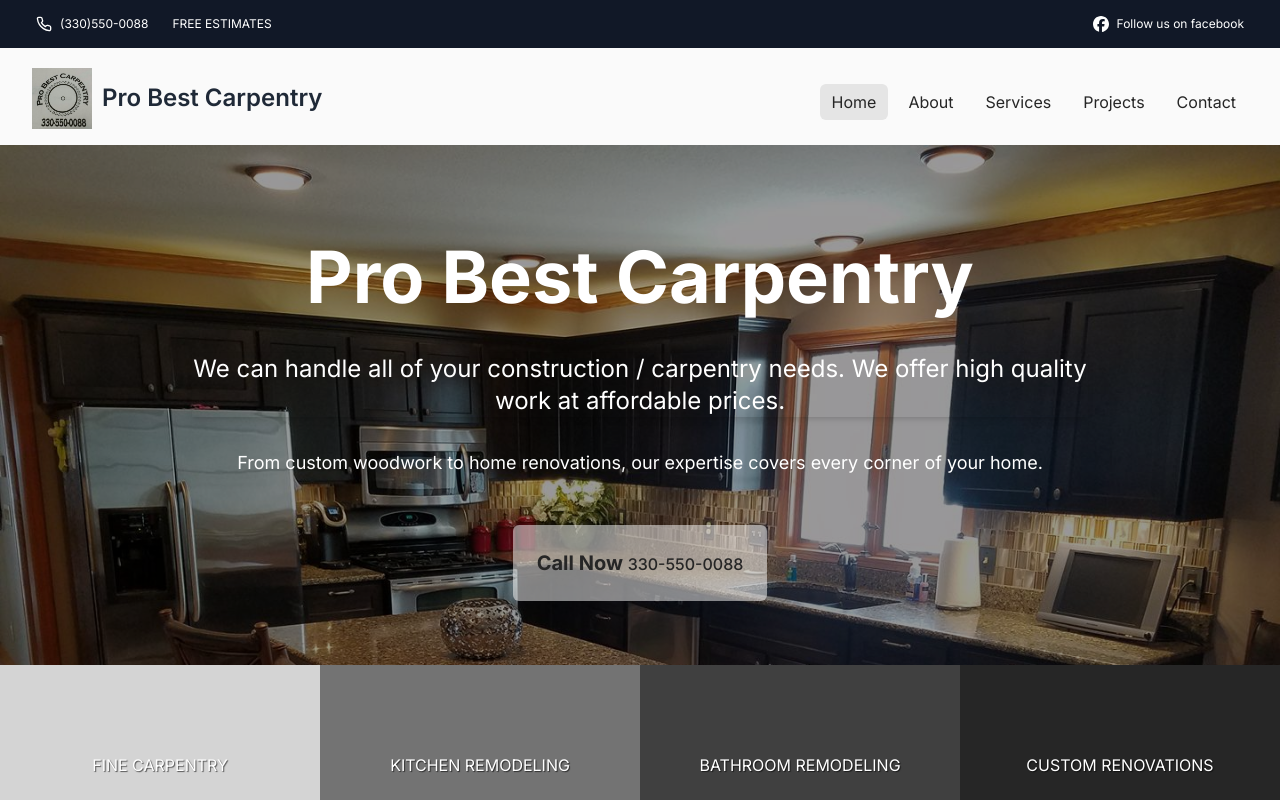
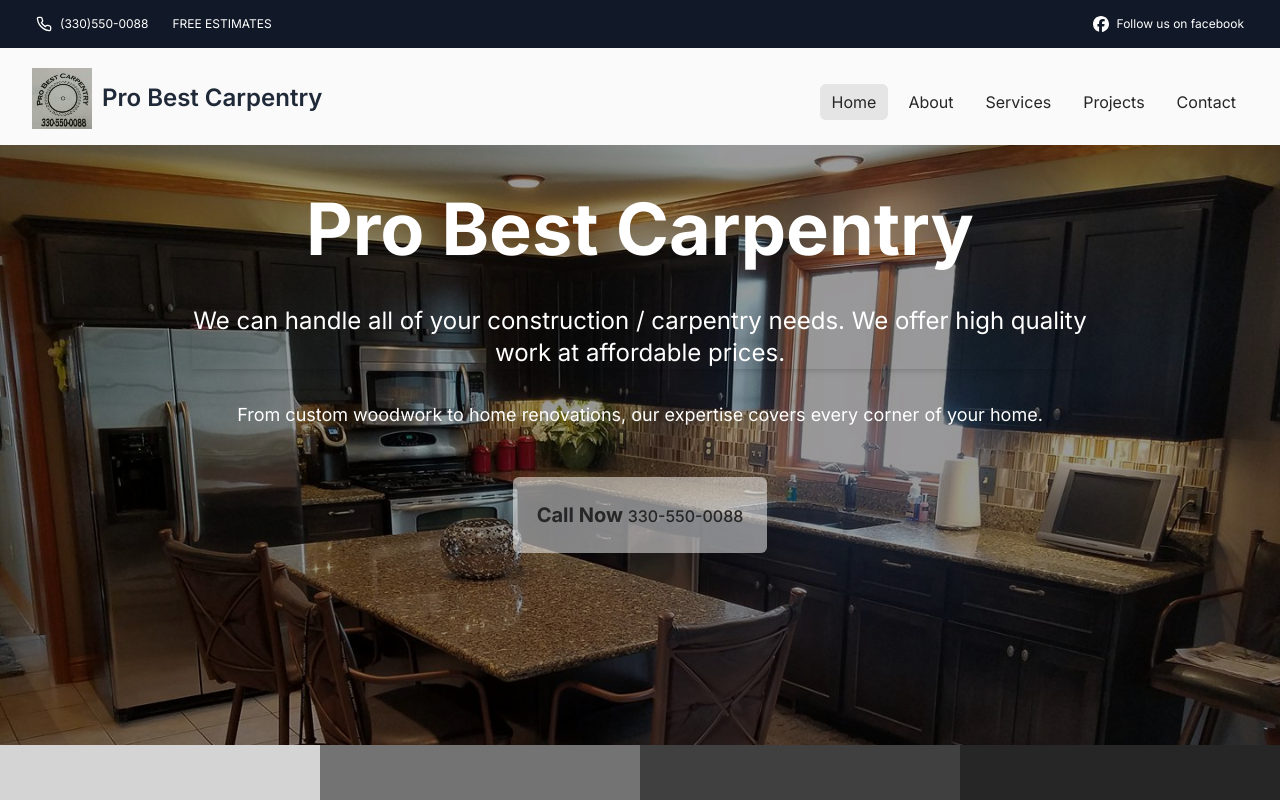
Before and after one commit to JerryDoran/pro-best-carpentry, a Next.js app: page / in a window 1280 px wide. Shown: the top 800 px of the page. Built offline with nearby package versions, Linux system fonts and the light colour scheme.

Commit message:
fixed layout

```diff
--- a/app/page.tsx
+++ b/app/page.tsx
@@ -6,10 +6,7 @@
 export default function HomePage() {
   return (
     <main className=''>
-      <div className='relative bg-home-img bg-cover bg-no-repeat bg-fixed '>
-        <div className='absolute inset-0 bg-black opacity-40 h-[65vh]' />
-        <Hero />
-      </div>
+      <Hero />
       <WhyHireMe />
     </main>
   );
--- a/components/hero.tsx
+++ b/components/hero.tsx
@@ -2,8 +2,9 @@
 
 export default function Hero() {
   return (
-    <div>
-      <section className='h-[65vh] flex flex-col items-center justify-center gap-6 relative text-white z-10 p-4'>
+    <div className='relative bg-home-img bg-center bg-cover bg-no-repeat bg-fixed'>
+      <div className='absolute inset-0 bg-black opacity-40 h-[100%] w-[100%]' />
+      <section className='h-[100%] w-[100%] flex flex-col items-center justify-center gap-6 relative text-white z-10 p-4'>
         <h1 className='opacity-0 animate-fadeIn text-4xl md:text-7xl font-bold mt-8 text-center'>
           Pro Best Carpentry
         </h1>
@@ -19,7 +20,7 @@
           Call Now <span className='text-base font-medium'> 330-550-0088</span>
         </div>
       </section>
-      <div className='grid md:grid-cols-2 lg:grid-cols-4 w-full text-white animate-fadeIn delay-700 opacity-0'>
+      <div className='grid md:grid-cols-2 lg:grid-cols-4 w-full text-white animate-fadeIn delay-700 opacity-0 mt-44'>
         <Link
           href='/'
           className='flex-1 bg-neutral-300 h-[200px] flex justify-center items-center p-6 group relative overflow-hidden'
```
